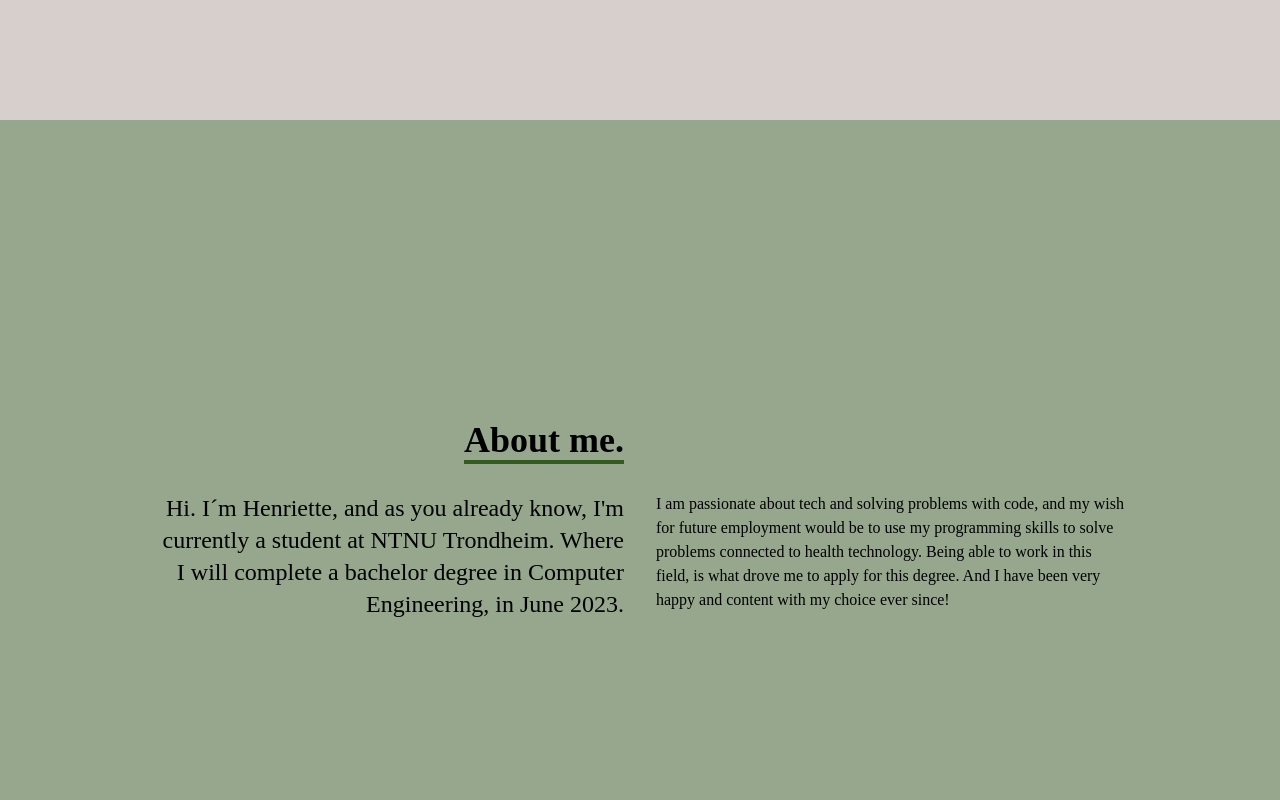
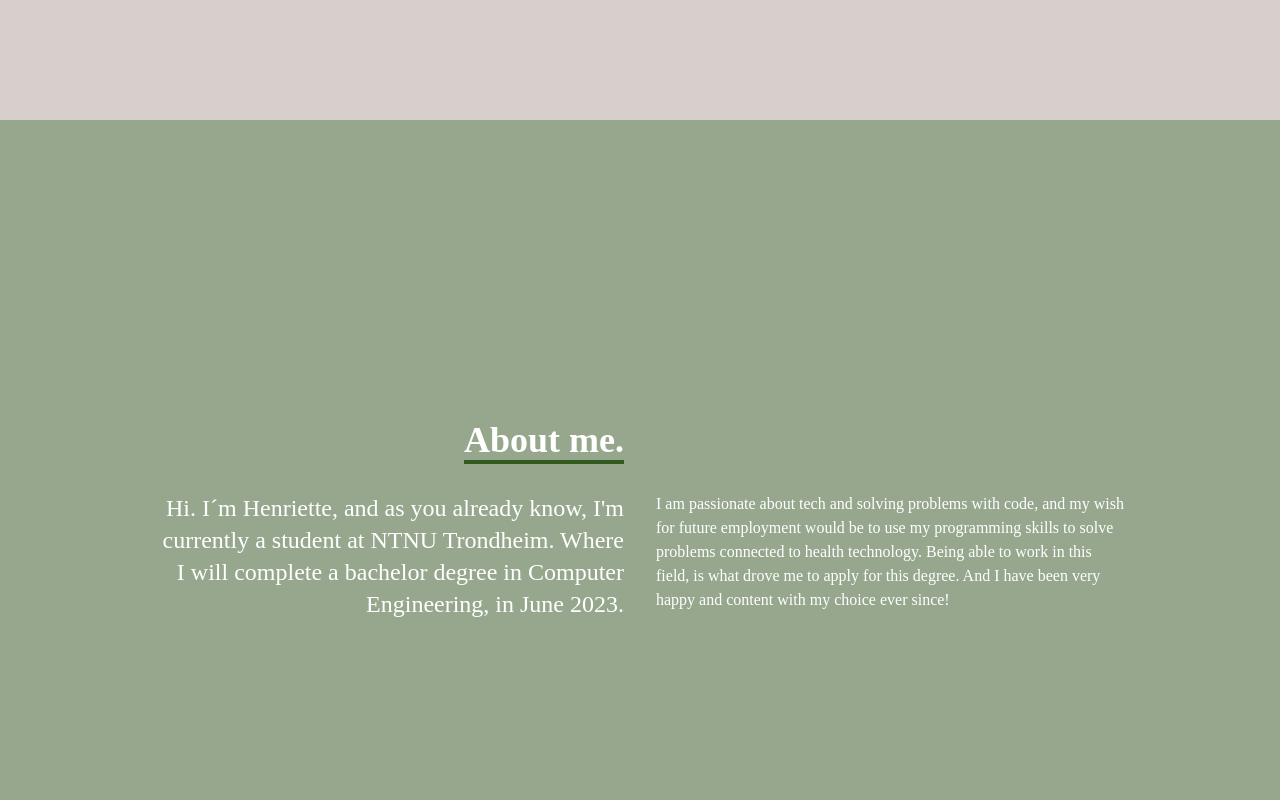
Before and after one commit to aliswil/portifolio-app, a React (Create React App) app: page / in a window 1280 px wide. Shown: the part 680-1480 px from the top of the page. Built offline with nearby package versions, Linux system fonts and the light colour scheme.

Commit message:
Update AboutMe.tsx

```diff
--- a/src/components/AboutMe.tsx
+++ b/src/components/AboutMe.tsx
@@ -2,7 +2,7 @@ import React from "react";
 
 const AboutMe = () => {
   return (
-    <div id="about" className="w-full h-screen bg-[#96a78d] text-black">
+    <div id="about" className="w-full h-screen bg-[#96a78d] text-white">
       <div className="flex flex-col justify-center items-center w-full h-full">
         <div className="max-w-[1000px] w-full grid grid-cols-2 gap-8">
           <div className="sm:text-right pb-8 pl-4">
```
